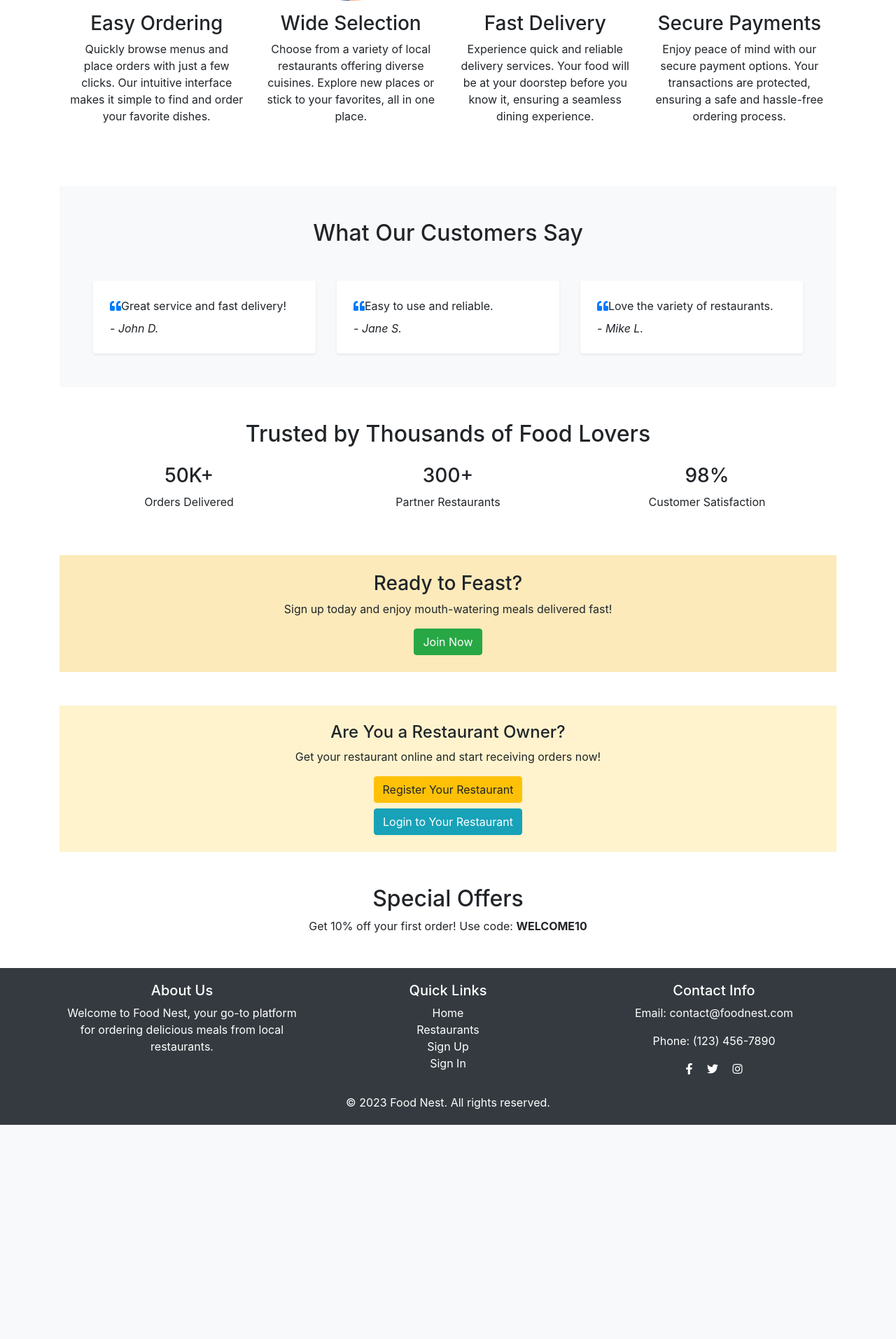
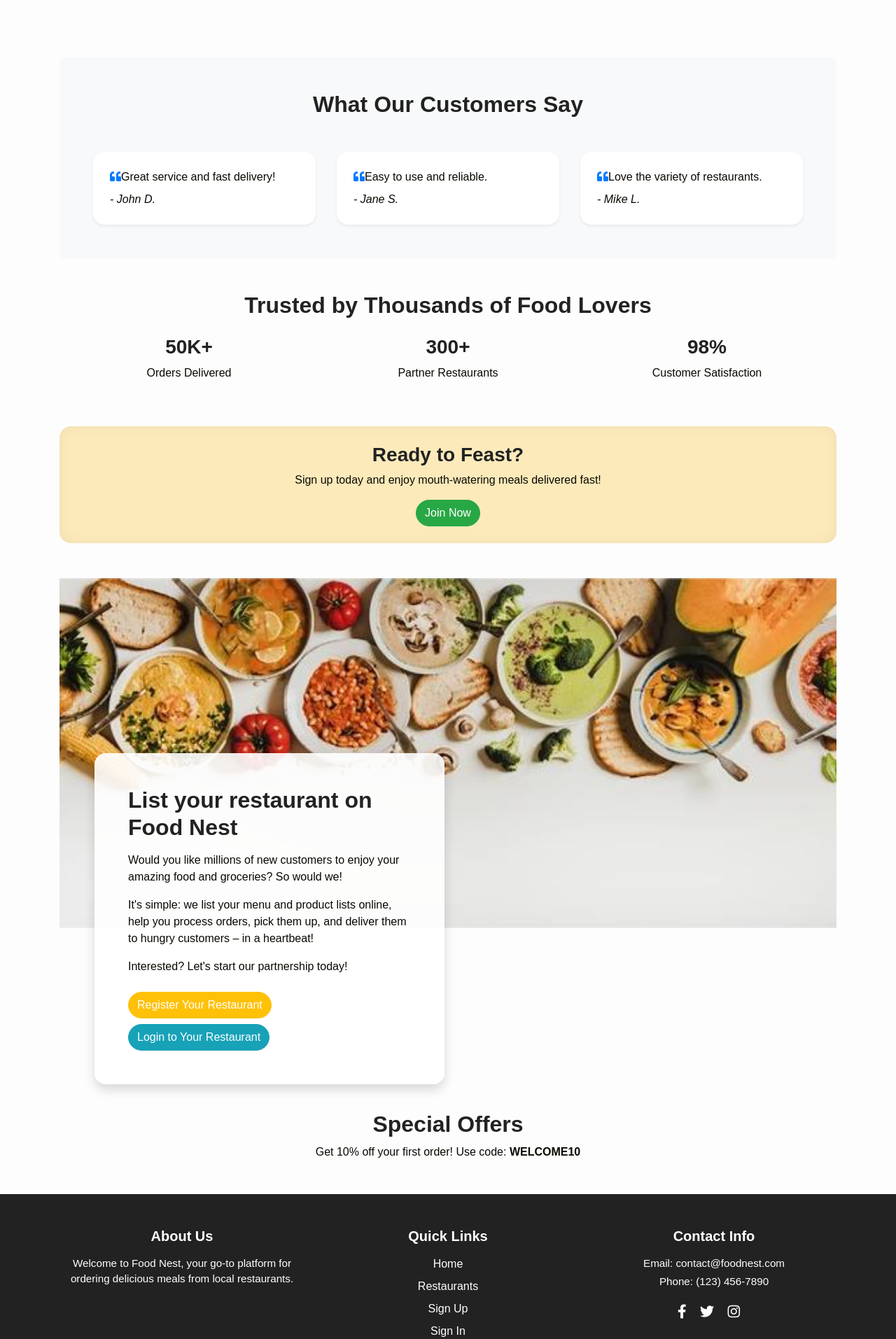
Before and after one commit to mahmudabinteasad/Food_ordering_website, a Django app: page / in a window 1280 px wide. Shown: the part 2028-3941 px from the top of the page at 70% size. Before the commit the page ends 3635 px from the top, so only its background shows below. Run offline with Django 4.2, Linux system fonts and the light colour scheme; some libraries are stand-ins or nearby versions.

Commit message:
Now Final Inshallah

```diff
--- a/food/templates/base.html
+++ b/food/templates/base.html
@@ -62,19 +62,19 @@
 
 <!-- Conditionally Render Footer -->
 {% if request.resolver_match.url_name != 'signin' and request.resolver_match.url_name != 'signup' %}
-    <footer class="text-center">
+<footer class="text-center footer-custom py-5">
     <div class="container">
-            <div class="row">
+        <div class="row text-start text-md-center">
             <!-- About Us -->
-                <div class="col-md-4">
-                    <h5>About Us</h5>
-                    <p>Welcome to Food Nest, your go-to platform for ordering delicious meals from local restaurants.</p>
+            <div class="col-md-4 mb-4 mb-md-0">
+                <h5 class="footer-title">About Us</h5>
+                <p class="footer-text">Welcome to Food Nest, your go-to platform for ordering delicious meals from local restaurants.</p>
             </div>
 
             <!-- Quick Links -->
-                <div class="col-md-4">
-                    <h5>Quick Links</h5>
-                    <ul class="list-unstyled">
+            <div class="col-md-4 mb-4 mb-md-0">
+                <h5 class="footer-title">Quick Links</h5>
+                <ul class="list-unstyled footer-links">
                     <li><a href="{% url 'home' %}">Home</a></li>
                     <li><a href="{% url 'restaurant_list' %}">Restaurants</a></li>
                     <li><a href="{% url 'signup' %}">Sign Up</a></li>
@@ -84,26 +84,84 @@
 
             <!-- Contact Info -->
             <div class="col-md-4">
-                    <h5>Contact Info</h5>
-                    <p>Email: contact@foodnest.com</p>
-                    <p>Phone: (123) 456-7890</p>
-                    <div class="social-links">
-                        <a href="#" class="mx-2"><i class="fab fa-facebook-f"></i></a>
-                        <a href="#" class="mx-2"><i class="fab fa-twitter"></i></a>
-                        <a href="#" class="mx-2"><i class="fab fa-instagram"></i></a>
+                <h5 class="footer-title">Contact Info</h5>
+                <p class="footer-text mb-1">Email: <a href="mailto:contact@foodnest.com">contact@foodnest.com</a></p>
+                <p class="footer-text">Phone: (123) 456-7890</p>
+                <div class="social-links mt-3">
+                    <a href="#" class="footer-social"><i class="fab fa-facebook-f"></i></a>
+                    <a href="#" class="footer-social"><i class="fab fa-twitter"></i></a>
+                    <a href="#" class="footer-social"><i class="fab fa-instagram"></i></a>
                 </div>
             </div>
         </div>
 
         <!-- Copyright -->
-            <div class="row mt-3">
+        <div class="row mt-4">
             <div class="col-12">
-                    <p class="mb-0">&copy; 2023 Food Nest. All rights reserved.</p>
+                <p class="mb-0 footer-copy">&copy; 2025 Food Nest. All rights reserved.</p>
             </div>
         </div>
     </div>
 </footer>
+<style>
+    .footer-custom {
+        background-color: #222;           /* Dark charcoal */
+    }
+
+    .footer-title {
+        color: #ffffff !important;                   /* Pure white for headings */
+        font-weight: 600;
+        margin-bottom: 1rem;
+    }
+
+    .footer-text {
+        color: #ffffff !important;                   /* Force pure white for footer body text */
+        font-size: 0.95rem;
+    }
+
+    .footer-text a {
+        color: #ffffff !important;                   /* Ensure email/phone links stay white */
+        text-decoration: none;
+    }
+
+    .footer-text a:hover {
+        color: #10d3da !important;                   /* Yellow hover effect for links */
+    }
+
+    .footer-links li {
+        margin-bottom: 0.5rem;
+    }
+
+    .footer-links a {
+        color: #ffffff !important;                   /* White links for Quick Links */
+        text-decoration: none;
+        transition: color 0.3s ease;
+    }
+
+    .footer-links a:hover {
+        color: #10dada !important;                   /* Warm yellow on hover */
+    }
+
+    .footer-social {
+        display: inline-block;
+        margin-right: 15px;
+        color: #ffffff !important;
+        font-size: 1.25rem;
+        transition: color 0.3s ease, transform 0.3s ease;
+    }
+
+    .footer-social:hover {
+        color: #ffffff !important;
+        transform: scale(1.2);
+    }
+
+    .footer-copy {
+        color: #ffffff !important;                   /* Force copyright text to pure white */
+        font-size: 0.9rem;
+    }
+</style>
 {% endif %}
+
 
     <script src="https://code.jquery.com/jquery-3.5.1.slim.min.js"></script>
     <script src="https://cdn.jsdelivr.net/npm/@popperjs/core@2.5.4/dist/umd/popper.min.js"></script>
--- a/food/templates/home.html
+++ b/food/templates/home.html
@@ -5,36 +5,121 @@
 
 {% block content %}
 <!-- Hero Section -->
-<div class="jumbotron text-center" style="background-color: #a68b68; color: white;">
-    <h1 class="display-4">Welcome to Food Nest</h1>
-    <p class="lead">Order your favorite meals from local restaurants with ease.</p>
-    <a href="{% url 'signup' %}" class="btn btn-primary btn-lg" style="background-color: #588b88; border-color: #4ECDC4;">Sign Up</a>
-    <a href="{% url 'signin' %}" class="btn btn-outline-secondary btn-lg" style="background-color: transparent; border-color: #4ECDC4; color: white;">Sign In</a>
+<div class="jumbotron text-center full-width-jumbotron">
+    <h1 class="display-4 fw-bold mb-3">Welcome to <span class="text-accent">Food Nest</span></h1>
+    <p class="lead mb-4">Order your favorite meals from local restaurants with ease.</p>
+<a href="{% url 'signup' %}" class="btn btn-lg me-2" style="background-color: #8a2626; border-color: #ffffff; color: white; border-radius: 50px;">Sign Up</a>
+    <a href="{% url 'signin' %}" class="btn btn-outline-light btn-lg">Sign In</a>
 </div>
 
 <style>
-    .jumbotron {
-        background-color: #a68b68;
-        color: white;
-        padding: 2rem 1rem;
-        margin-bottom: 2rem;
-        border-radius: 0.3rem;
+    body {
+        overflow-x: hidden;
+        font-family: 'Poppins', sans-serif;
+        background-color: #fdfdfd;
+        color: #333;
     }
 
-    .btn-primary {
-        background-color: #4ECDC4;
-        border-color: #4ECDC4;
+    .text-accent {
+        color: #780606;
     }
 
-    .btn-outline-secondary {
-        background-color: transparent;
-        border-color: #4ECDC4;
+    .full-width-jumbotron {
+        background: linear-gradient(135deg,#c3a72a,#de533d);
+        color: white;
+        padding: 4rem 1rem;
+        margin-bottom: 4rem;
+        border-radius: 0 0 2rem 2rem;
+        width: 100vw;
+        position: relative;
+        left: 50%;
+        right: 50%;
+        margin-left: -50vw;
+        margin-right: -50vw;
+        box-sizing: border-box;
+        text-shadow: 1px 1px 5px rgba(0,0,0,0.3);
+    }
+
+    /* ONLY THIS ADDED: Increase hero text sizes */
+    .full-width-jumbotron h1.display-4 {
+        font-size: 7rem;
+        line-height: 1.1;
+    }
+
+    .full-width-jumbotron p.lead {
+        font-size: 1.75rem;
+    }
+
+    .btn-accent {
+        background-color: #8a2626;
+        border-color: #f4efeb;
+        color: white;
+        border-radius: 50px;
+        transition: all 0.3s ease;
+    }
+
+    .btn-accent:hover, .btn-outline-light:hover {
+        transform: scale(1.05);
+        opacity: 0.9;
+    }
+
+    .carousel-inner img {
+        border-radius: 1rem;
+        box-shadow: 0 8px 20px rgba(0,0,0,0.15);
+    }
+
+    .carousel-caption h5 {
+        font-size: 1.8rem;
+        font-weight: 600;
+        text-shadow: 1px 1px 5px rgba(0,0,0,0.6);
+    }
+
+    .carousel-caption p {
+        font-size: 1rem;
+    }
+
+    .container h2, .container h3, .container h4 {
+        color: #222;
+        font-weight: 700;
+    }
+
+    .container p {
+        color: #0a0800;
+    }
+
+    .card {
+        border-radius: 1rem;
+        transition: transform 0.3s ease;
+    }
+
+    .card:hover {
+        transform: translateY(-5px);
+        box-shadow: 0 10px 25px rgba(0,0,0,0.15);
+    }
+
+    .container-fluid {
+        border-radius: 1rem;
+        box-shadow: inset 0 0 20px rgba(0,0,0,0.05);
+    }
+
+    .btn {
+        border-radius: 50px;
+    }
+
+    .btn-warning, .btn-info, .btn-success {
         color: white;
     }
 
-    .btn-outline-secondary:hover {
-        background-color: #4ECDC4;
-        color: white;
+    .btn-warning:hover, .btn-info:hover, .btn-success:hover {
+        transform: scale(1.05);
+    }
+
+    .special-offer {
+        background: linear-gradient(135deg, #fceabb, #f8b500);
+        color: #333;
+        border-radius: 1rem;
+        padding: 2rem;
+        box-shadow: 0 8px 20px rgba(0,0,0,0.1);
     }
 </style>
 
@@ -136,10 +221,6 @@
     </div>
 </div>
 
-<!-- Image Before Key Features Section -->
-<div class="container my-5 text-center">
-    <img src="{% static 'images/why.png' %}" alt="Delicious Food Banner" class="img-fluid rounded" style="max-width: 100%; height: auto;">
-</div>
 
 <!-- Key Features Section -->
 <div class="container my-5">
@@ -225,25 +306,87 @@
         <h3>Ready to Feast?</h3>
         <p>Sign up today and enjoy mouth-watering meals delivered fast!</p>
         <a href="{% url 'signup' %}" class="btn btn-success">Join Now</a>
-        <!--
-        <span style="font-weight: bold;">Or</span>
-        <a href="{% url 'add_restaurant' %}" class="btn btn-warning">Register Your Restaurant</a>
-         <span style="font-weight: bold;">Or</span>
-        <a href="{% url 'restaurant_login' %}" class="btn btn-info">Login to Your Restaurant</a>
-    -->
     </div>
 </div>
 
-<!-- Restaurant Registration/Login Section -->
-<div class="container-fluid py-4 mt-5" style="background-color: #fff3cd;">
-    <div class="container text-center">
-        <h4>Are You a Restaurant Owner?</h4>
-        <p>Get your restaurant online and start receiving orders now!</p>
+<!-- Restaurant Partnership Section -->
+<section class="partner-section position-relative text-start mt-5">
+    <div class="partner-bg"></div>
+    <div class="partner-content">
+        <div class="partner-card p-4 p-md-5 shadow">
+            <h2 class="fw-bold mb-3">List your restaurant on Food Nest</h2>
+            <p class="mb-3">Would you like millions of new customers to enjoy your amazing food and groceries? So would we!</p>
+            <p class="mb-3">It's simple: we list your menu and product lists online, help you process orders, pick them up, and deliver them to hungry customers – in a heartbeat!</p>
+            <p class="mb-4">Interested? Let's start our partnership today!</p>
         <a href="{% url 'add_restaurant' %}" class="btn btn-warning mb-2">Register Your Restaurant</a>
         <br>
         <a href="{% url 'restaurant_login' %}" class="btn btn-info">Login to Your Restaurant</a>
+        </div>
     </div>
+</section>
+
+<style>
+    .partner-section {
+        position: relative;
+        width: 100%;
+        height: 500px; /* Fixed height for the background image section */
+        overflow: visible; /* Allow content to overflow */
+    }
+
+    .partner-bg {
+        background: url('/static/images/ok.png') center center/cover no-repeat;
+        position: absolute;
+        top: 0;
+        left: 0;
+        width: 100%;
+        height: 100%;
+        z-index: 1;
+    }
+
+    .partner-content {
+        position: relative;
+        z-index: 2;
+        display: flex;
+        justify-content: flex-start; /* Align to the left */
+        padding-left: 50px; /* Add left padding to position the box */
+        margin-top: 50px; /* Adjust this value to control the overlap */
+    }
+
+    .partner-card {
+        background-color: rgba(255, 255, 255, 0.9);
+        border-radius: 1rem;
+        max-width: 500px;
+        width: 100%;
+        padding: 20px;
+        box-shadow: 0 4px 8px rgba(0, 0, 0, 0.1);
+        margin-top: 250px; /* Push the box down */
+    }
+
+    .partner-card h2 {
+        font-size: 2rem;
+    }
+
+    .btn-accent {
+        background-color: #8a2626;
+        border-color: #ffffff;
+        color: white;
+        border-radius: 50px;
+        transition: all 0.3s ease;
+        padding: 10px 20px;
+        display: inline-block;
+        text-align: center;
+    }
+
+    .btn-accent:hover {
+        transform: scale(1.05);
+        opacity: 0.9;
+    }
+</style>
+
+<!-- Space section -->
+<div class="container-fluid mt-5" style="padding-top: 90px; padding-bottom: 75px; background-color: transparent; box-shadow: none;">
 </div>
+
 
 <!-- Special Offers -->
 <div class="container text-center my-5">
```
Also changed, not shown: food/static/images/ok.png (added), food/static/images/restaurant-kitchen1.png (added), media/food_images/BEEF-BBQ1.jpg (added), media/food_images/Grill2.jpg (added), media/food_images/bbq1_pVVGOTU.webp (added), media/restaurant_images/sushiitem5.webp (added). Lines whose indentation alone changed are shown as unchanged.
